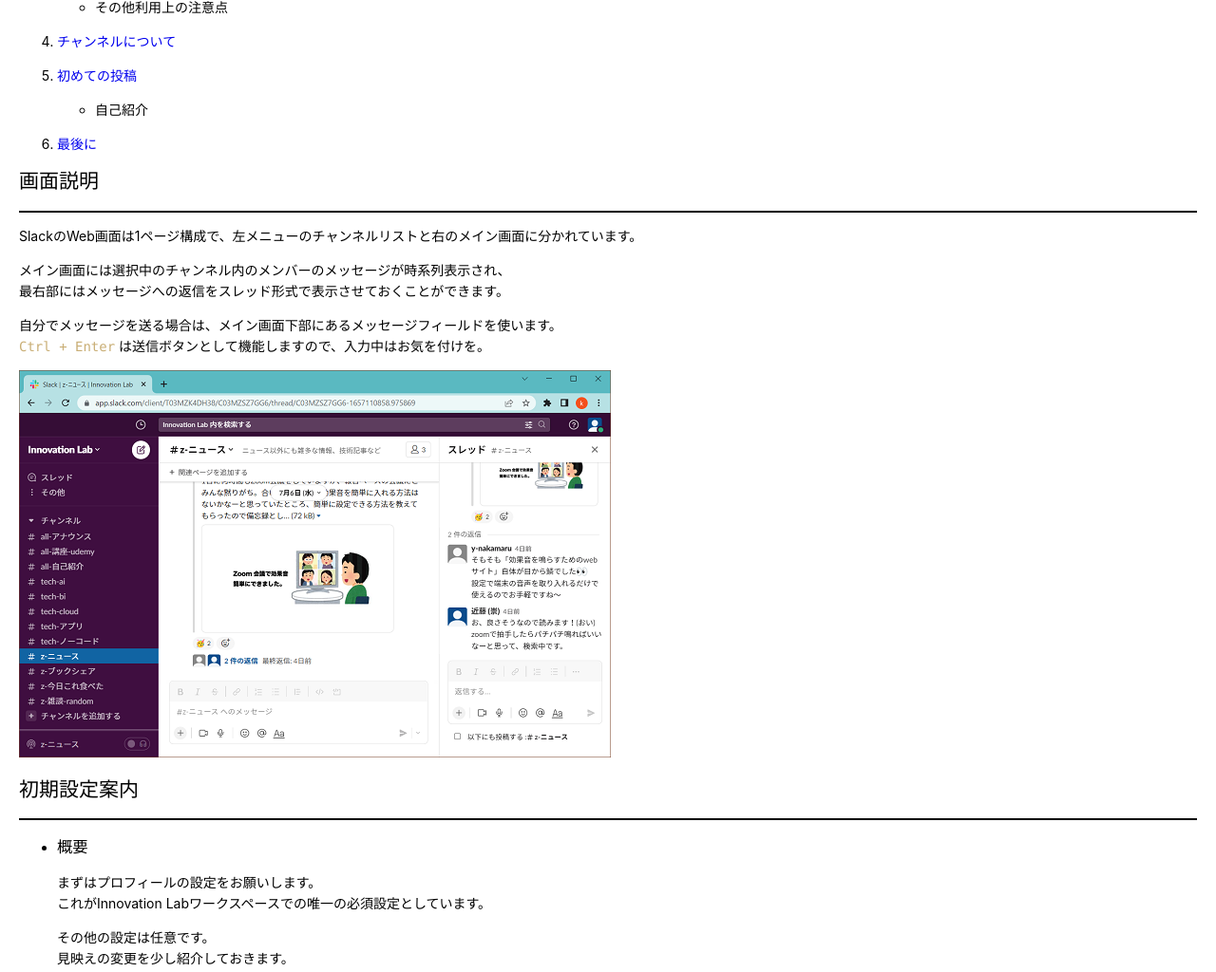
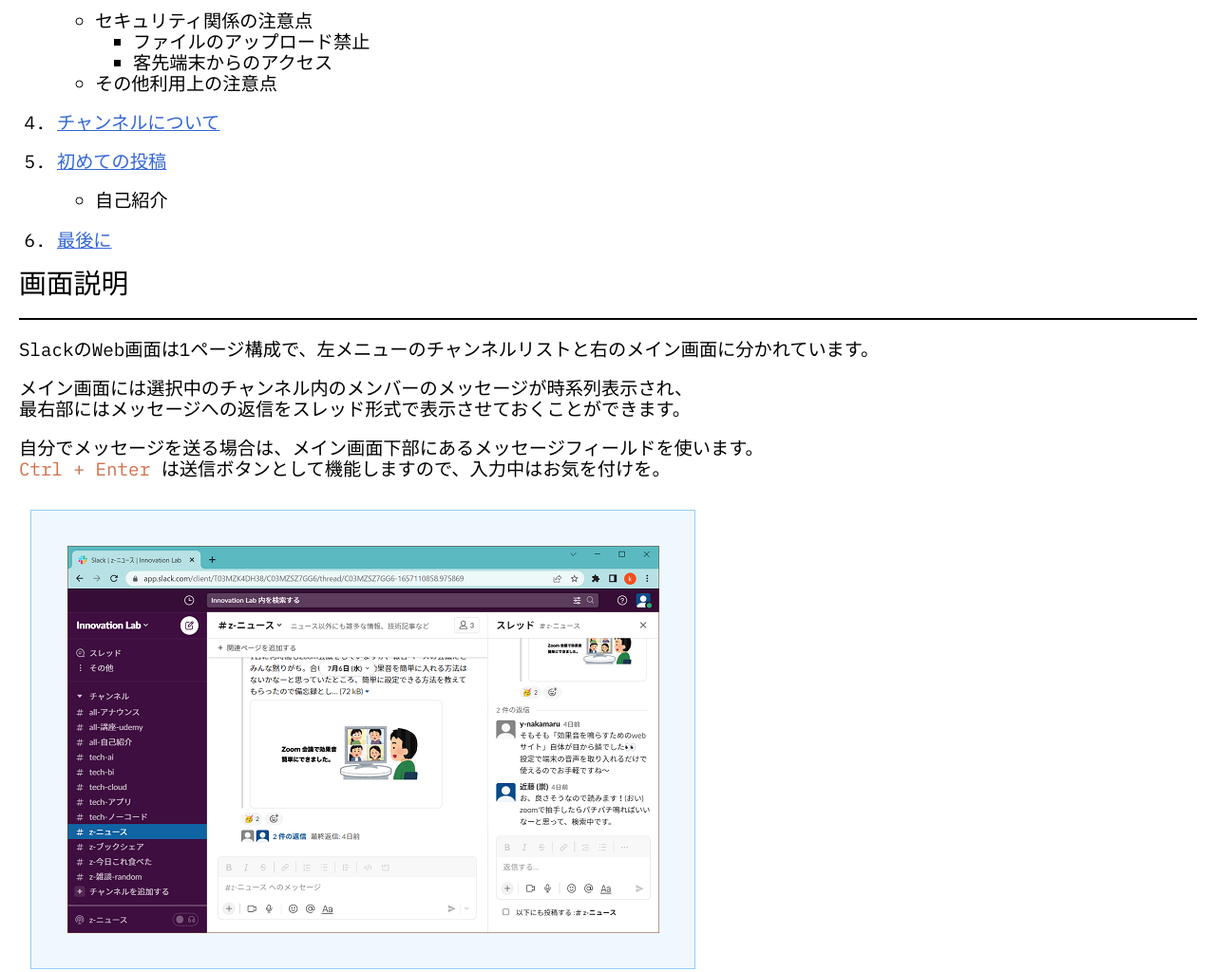
Before and after one commit to ta-kondo/welcome-lab, a plain HTML site: page welcome/index.html in a window 1280 px wide. Shown: the part 536-1560 px from the top of the page at 95% size. Drawn offline with Linux system fonts and the light colour scheme; files that its build step writes are made by us from their sources; a script that the page names is missing.

Commit message:
[add] move CSS in root folder

```diff
--- /dev/null
+++ b/welcome/css/md.css
@@ -0,0 +1,57 @@
+/**
+
+**/
+
+title, body {
+  font-family: "IBM Plex Mono", monospace, "M PLUS Rounded 1c", "IBM Plex Sans JP";
+  font-size: larger;
+}
+code {
+  font-family: "IBM Plex Mono", monospace, "M PLUS Rounded 1c", "IBM Plex Sans JP";
+}
+
+/*
+
+<link rel="preconnect" href="https://fonts.googleapis.com">
+<link rel="preconnect" href="https://fonts.gstatic.com" crossorigin>
+<link href="https://fonts.googleapis.com/css2?family=IBM+Plex+Mono:wght@100;400&display=swap" rel="stylesheet">
+<link rel="stylesheet" href="md.css" type="text/css">
+
+*/
+
+
+/* for inline code */
+:not(pre):not(.hljs) > code {
+  font-size: 14.0px;
+	color: #d3714b;
+	font-size: inherit;
+}
+
+a {
+	color: #3467d6;
+	text-decoration: underline;
+}
+a:hover,
+a:active {
+	text-decoration: none;
+}
+
+img {
+  max-width: 60%;
+  max-height: 25%;
+  margin: 1%;
+  padding: 3%;
+  background-color: aliceblue;
+  border: 0.5px;
+  border-style: solid;
+  border-color: #94cdff;
+}
+/*
+p {
+  text-indent: 1em;
+}
+
+h2, h3 {
+  margin-top: 1em;
+}
+*/
--- a/welcome/index.html
+++ b/welcome/index.html
@@ -356,7 +356,7 @@ code {
 <link rel="preconnect" href="https://fonts.googleapis.com">
 <link rel="preconnect" href="https://fonts.gstatic.com" crossorigin>
 <link href="https://fonts.googleapis.com/css2?family=IBM+Plex+Mono:wght@100;400&display=swap" rel="stylesheet">
-<link rel="stylesheet" href="file:///c%3A/_works/_doc/repo/work-documents-innovation-lab/md.css" type="text/css">
+<link rel="stylesheet" href="md.css" type="text/css">
 <script src="https://unpkg.com/mermaid/dist/mermaid.min.js"></script>
 </head>
 <body>
```
